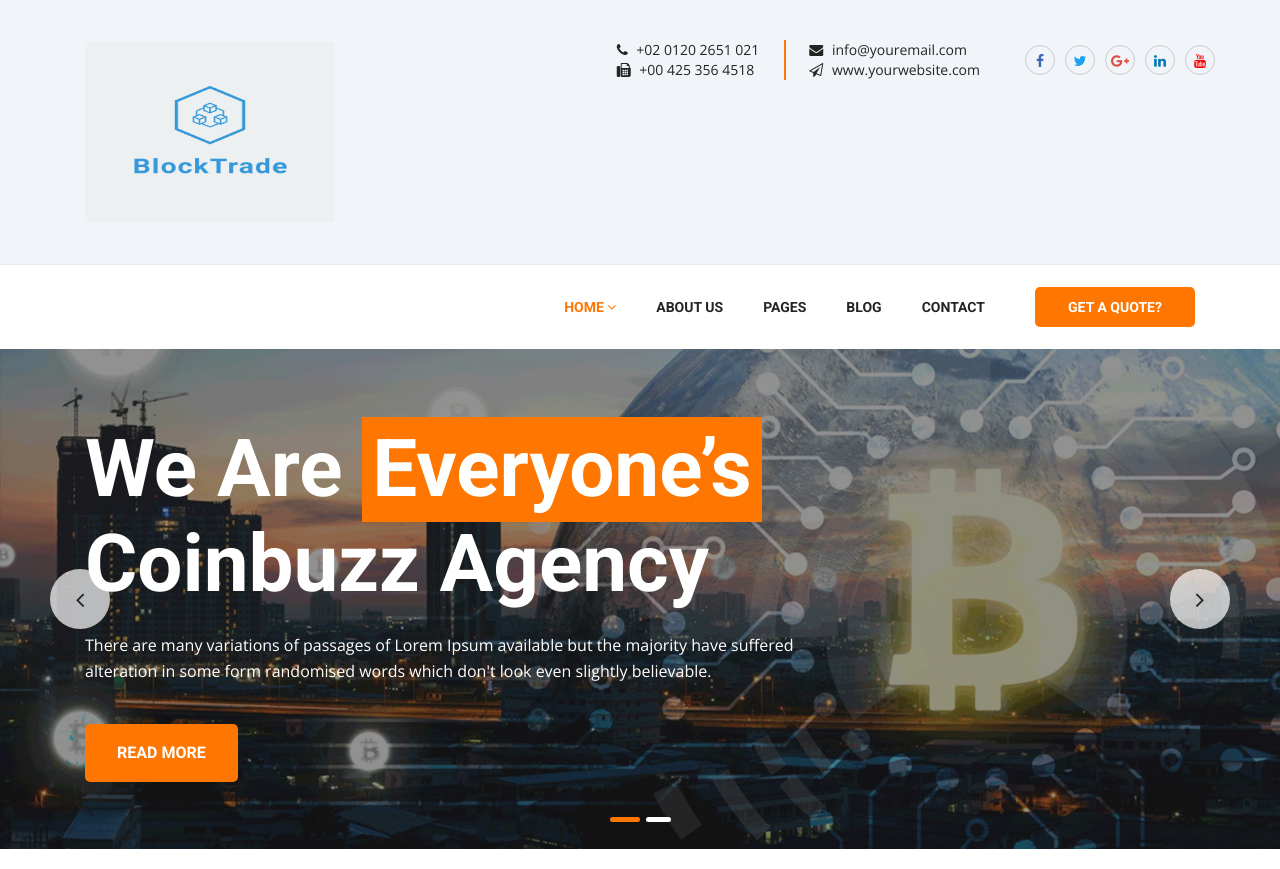
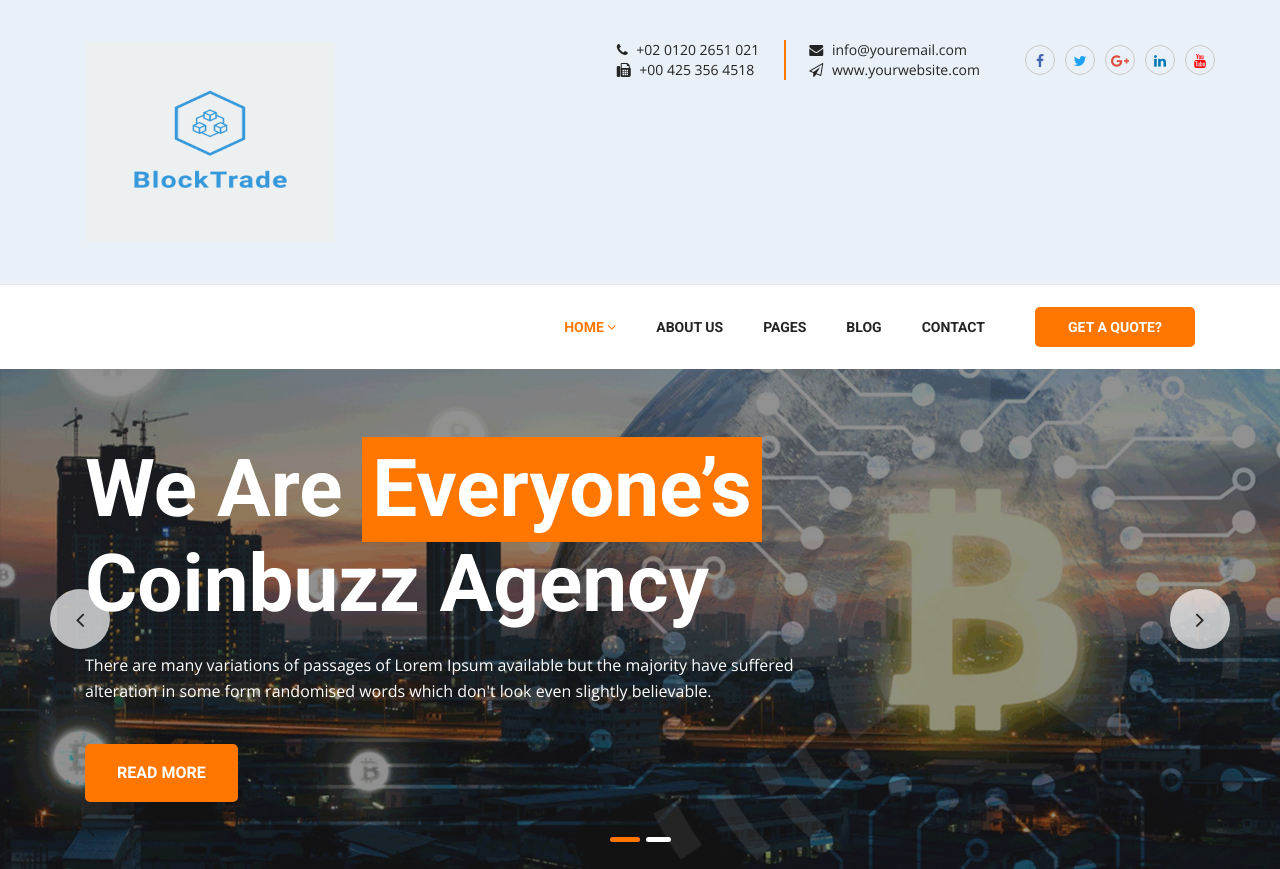
Before and after one commit to AlphaVHacks/Website, a plain HTML site: page coinbuzz/index.html in a window 1280 px wide. Shown: the top 869 px of the page. Drawn offline with nearby package versions, Linux system fonts and the light colour scheme.

Commit message:
Update index.html

```diff
--- a/coinbuzz/index.html
+++ b/coinbuzz/index.html
@@ -48,7 +48,7 @@
 
     <!-- header-area start -->
     <header class="header-area">
-      <div class="header-top" style="background-color: #f1f4f8;">
+      <div class="header-top" style="background-color: #eaf0f7;">
         <div class="container">
           <div class="row">
             <div class="col-xl-5 col-lg-3 col-sm-4">
@@ -56,7 +56,7 @@
                 <a href="index.html"
                   ><img
                     src="assets/images/logo.png"
-                    style="padding-right: 50px; height: 180px; width: 300px;"
+                    style="padding-right: 50px; height: 200px; width: 300px;"
                     alt=""
                 /></a>
               </div>
```
